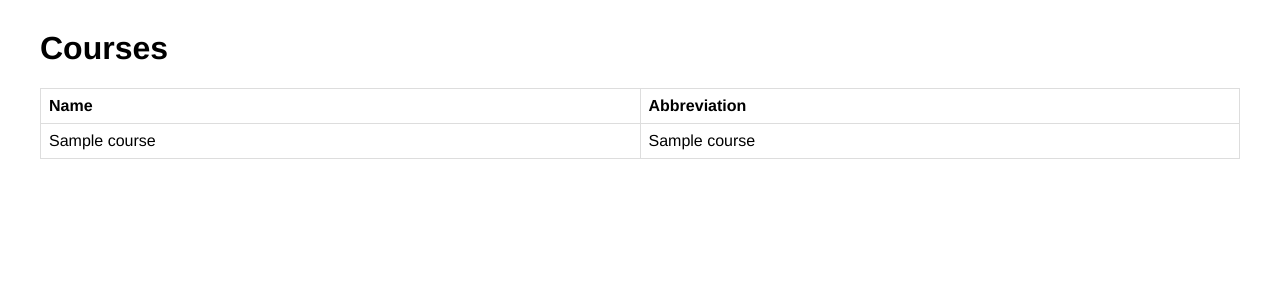
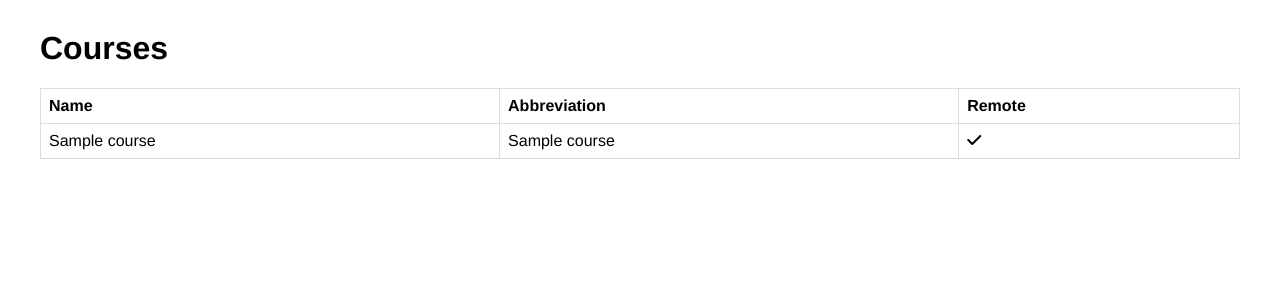
Before and after one commit to iO-Academy/AcademyPortalV2, a PHP site: template templates/courses.phtml in a window 1280 px wide. Shown: the part 289-589 px from the top of the page. Run offline with PHP 8.4, Linux system fonts and the light colour scheme; the template is opened without the code that fills it: most values are stand-ins (such as "Sample title", 1, 10 or a date in 2020); style sheets or scripts are compiled from the project's sources; some libraries are stand-ins or nearby versions.

Commit message:
Adding remote to courses

```diff
--- a/src/Entities/CourseEntity.php
+++ b/src/Entities/CourseEntity.php
@@ -7,6 +7,7 @@ class CourseEntity
     private int $id;
     private string $name;
     private string $shortName;
+    private bool $remote;
 
     public function getId(): int
     {
@@ -22,4 +23,9 @@ class CourseEntity
     {
         return $this->shortName;
     }
+
+    public function getRemote(): bool
+    {
+        return $this->remote;
+    }
 }
--- a/src/Models/CoursesModel.php
+++ b/src/Models/CoursesModel.php
@@ -19,7 +19,7 @@ class CoursesModel
      */
     public function getAll(): array
     {
-        $query = $this->db->prepare("SELECT `id`, `name`, `short_name` AS 'shortName' FROM `courses`;");
+        $query = $this->db->prepare("SELECT `id`, `name`, `short_name` AS 'shortName', `remote` FROM `courses`;");
         $query->setFetchMode(PDO::FETCH_CLASS, CourseEntity::class);
         $query->execute();
 
--- a/templates/courses.phtml
+++ b/templates/courses.phtml
@@ -26,13 +26,15 @@
                 <tr>
                     <th>Name</th>
                     <th>Abbreviation</th>
+                    <th>Remote</th>
                 </tr>
                 </thead>
                 <tbody>
                 <?php foreach ($courses as $course): ?>
                     <tr>
                         <td><?= $course->getName(); ?></td>
-                        <td><?php echo $course->getShortName(); ?></td>
+                        <td><?= $course->getShortName(); ?></td>
+                        <td><?= $course->getRemote() ? '<i class="fa-solid fa-check"></i>' : '<i class="fa-solid fa-xmark"></i>'  ?></td>
                     </tr>
                 <?php endforeach; ?>
                 </tbody>
```
